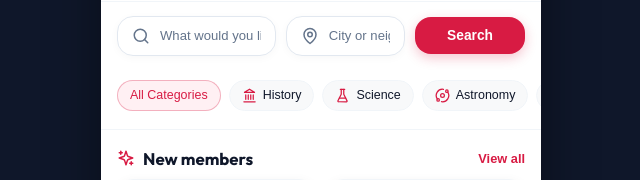
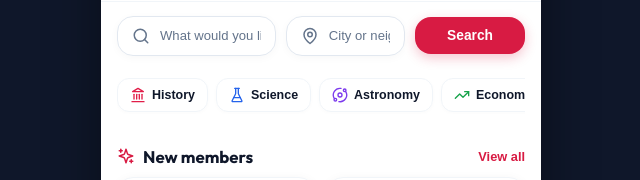
Before and after one commit to NoorFatima323/Un-Vrai-Reseau-Social-App, a React (Vite) app: page / in a window 1280 px wide. Shown: the part 507-687 px from the top of the page, without its empty margins (319-959 px from the left). Built offline with nearby package versions, Linux system fonts and the light colour scheme.

Commit message:
Matched Category Filter Pills section exact with reference mockup (History red icon, Science blue icon, Astronomy purple icon, Economy green icon, Travel orange icon, and More icon)

```diff
--- a/src/App.jsx
+++ b/src/App.jsx
@@ -39,7 +39,8 @@ import {
   Calendar,
   Rocket,
   Handshake,
-  Users
+  Users,
+  MoreHorizontal
 } from 'lucide-react';
 
 export default function App() {
@@ -235,20 +236,14 @@ export default function App() {
   // Lead Directive: By default show 4 profiles, expanded shows all
   const displayedMembers = showAllMembers ? initialMembers : initialMembers.slice(0, 4);
 
-  // Category Pills Data for Horizontal Scroll
-  const categories = [
-    { name: 'History', icon: Landmark },
-    { name: 'Science', icon: FlaskConical },
-    { name: 'Astronomy', icon: Orbit },
-    { name: 'Economy', icon: TrendingUp },
-    { name: 'Travel', icon: Plane },
-    { name: 'Music', icon: Music },
-    { name: 'Art & Design', icon: Palette },
-    { name: 'Psychology', icon: Brain },
-    { name: 'Environment', icon: Leaf },
-    { name: 'Cooking', icon: Utensils },
-    { name: 'Medicine', icon: Stethoscope },
-    { name: 'Literature', icon: BookOpen }
+  // Category Pills Data matching Landing Page.jpeg reference mockup
+  const heroCategories = [
+    { name: 'History', icon: Landmark, color: '#E11D48' },
+    { name: 'Science', icon: FlaskConical, color: '#2563EB' },
+    { name: 'Astronomy', icon: Orbit, color: '#7C3AED' },
+    { name: 'Economy', icon: TrendingUp, color: '#16A34A' },
+    { name: 'Travel', icon: Plane, color: '#EA580C' },
+    { name: 'More', icon: MoreHorizontal, color: '#6B7280' }
   ];
 
   // 16 Popular Topics Data (4 rows x 4 chips per row = 16 chips total)
@@ -379,30 +374,33 @@ export default function App() {
         </div>
       </section>
 
-      {/* Horizontal Scrollable Categories Pills (Lead Directive) */}
-      <div className="categories-wrapper">
+      {/* Category Filter Pills (Matching Landing Page.jpeg reference mockup) */}
+      <section className="categories-wrapper">
         <div className="categories-scroll">
-          <button
-            className={`category-pill ${activeCategory === 'All' ? 'active' : ''}`}
-            onClick={() => setActiveCategory('All')}
-          >
-            All Categories
-          </button>
-          {categories.map((cat, idx) => {
-            const IconComp = cat.icon;
+          {heroCategories.map((cat, idx) => {
+            const CatIcon = cat.icon;
+            const isActive = activeCategory === cat.name;
             return (
               <button
                 key={idx}
-                className={`category-pill ${activeCategory === cat.name ? 'active' : ''}`}
-                onClick={() => setActiveCategory(cat.name)}
+                className={`category-pill ${isActive ? 'active' : ''}`}
+                onClick={() => {
+                  if (cat.name === 'More') {
+                    setShowAllTopics(true);
+                  } else {
+                    const nextCat = activeCategory === cat.name ? 'All' : cat.name;
+                    setActiveCategory(nextCat);
+                    setSearchTopic(nextCat === 'All' ? '' : nextCat);
+                  }
+                }}
               >
-                <IconComp className="category-pill-icon" />
-                {cat.name}
+                <CatIcon size={16} style={{ color: cat.color }} className="category-pill-icon" />
+                <span>{cat.name}</span>
               </button>
             );
           })}
         </div>
-      </div>
+      </section>
 
       {/* New Members Section (2 Profiles Per Row on Mobile per Lead Directive) */}
       <section>
--- a/src/index.css
+++ b/src/index.css
@@ -415,22 +415,23 @@ body {
   transform: translateY(-1px);
 }
 
-/* Horizontal Scrollable Categories */
+/* Horizontal Scrollable Categories (Matching Landing Page.jpeg reference) */
 .categories-wrapper {
-  padding: 10px 0 14px;
+  padding: 8px 16px 14px;
   background-color: white;
-  border-bottom: 1px solid var(--border-light);
   width: 100%;
   box-sizing: border-box;
 }
 
 .categories-scroll {
   display: flex;
+  align-items: center;
   gap: 8px;
   overflow-x: auto;
-  padding: 0 16px 4px;
   scrollbar-width: none;
   -ms-overflow-style: none;
+  width: 100%;
+  padding-bottom: 2px;
 }
 
 .categories-scroll::-webkit-scrollbar {
@@ -442,28 +443,27 @@ body {
   display: flex;
   align-items: center;
   gap: 6px;
-  padding: 7px 12px;
-  background-color: var(--bg-secondary);
+  padding: 8px 12px;
+  background-color: white;
   border: 1px solid var(--border-light);
-  border-radius: var(--radius-full);
+  border-radius: var(--radius-md);
   font-size: 0.78rem;
-  font-weight: 500;
+  font-weight: 600;
   color: var(--text-main);
   cursor: pointer;
   white-space: nowrap;
-  transition: all 0.2s;
+  box-shadow: 0 1px 4px rgba(0,0,0,0.02);
+  transition: border-color 0.2s, box-shadow 0.2s, transform 0.15s;
 }
 
 .category-pill.active, .category-pill:hover {
-  background-color: var(--primary-light);
-  border-color: rgba(216, 27, 67, 0.3);
-  color: var(--primary);
+  border-color: var(--primary);
+  box-shadow: 0 3px 10px rgba(216, 27, 67, 0.1);
+  transform: translateY(-1px);
 }
 
 .category-pill-icon {
-  width: 15px;
-  height: 15px;
-  color: var(--primary);
+  flex-shrink: 0;
 }
 
 /* Section Header */
```
